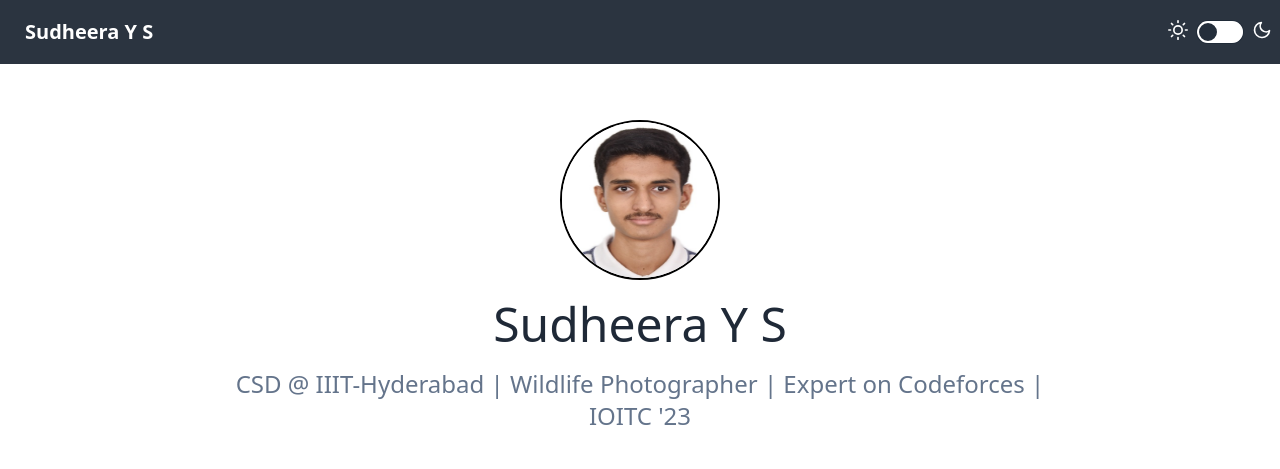
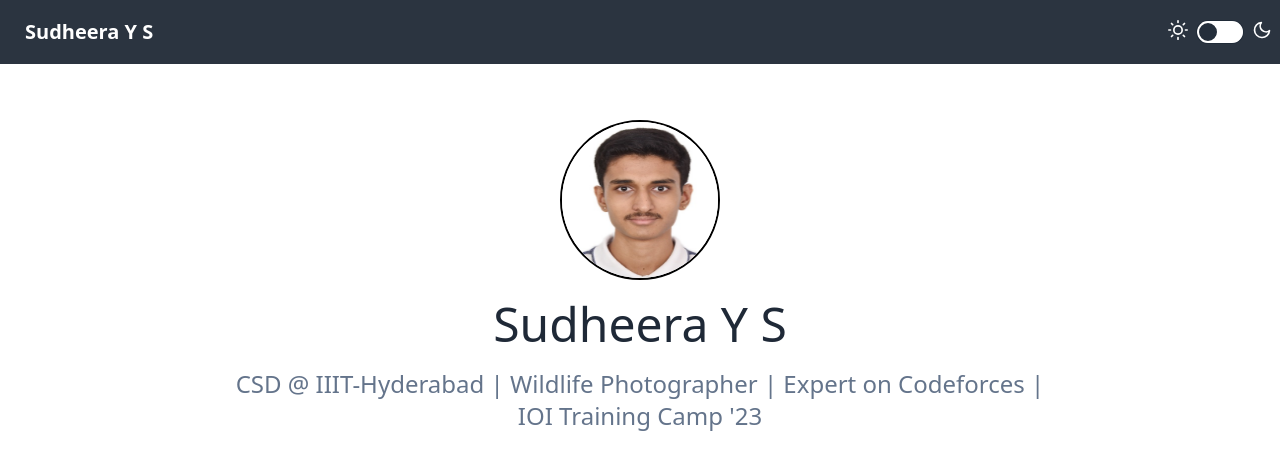
Before and after one commit to DheeruYS/DheeruYS.github.io, a plain HTML site: page index.html in a window 1280 px wide. Shown: the top 469 px of the page. Drawn offline with nearby package versions, Linux system fonts and the light colour scheme.

Commit message:
Update index.html

```diff
--- a/index.html
+++ b/index.html
@@ -60,7 +60,7 @@
         </div>
 
         <div class="mt-5 text-center text-2xl text-wrap text-slate-500 w-2/3 mx-auto">
-            CSD @ IIIT-Hyderabad | Wildlife Photographer | Expert on Codeforces | IOITC '23
+            CSD @ IIIT-Hyderabad | Wildlife Photographer | Expert on Codeforces | IOI Training Camp '23
         </div>
 
         <div class="mt-10 flex flex-row flex-wrap items-center justify-center space-x-2">
```
